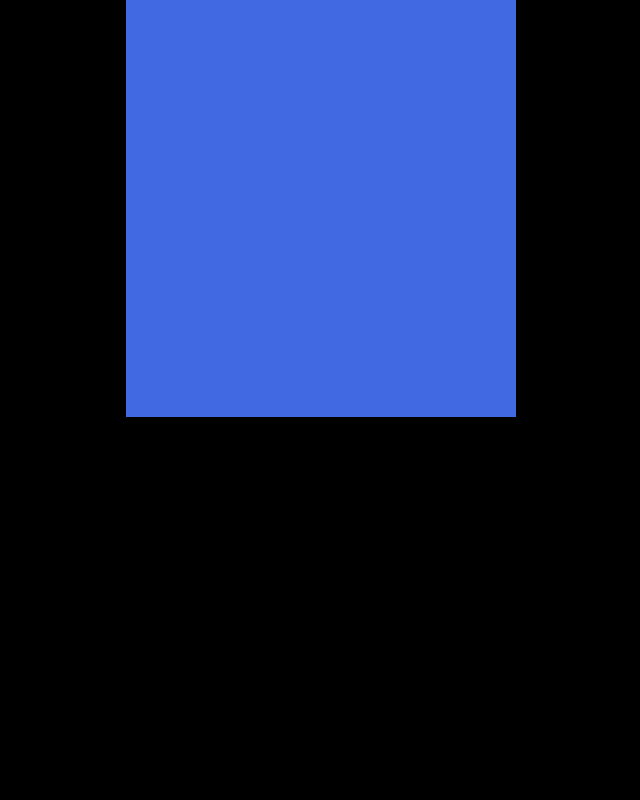
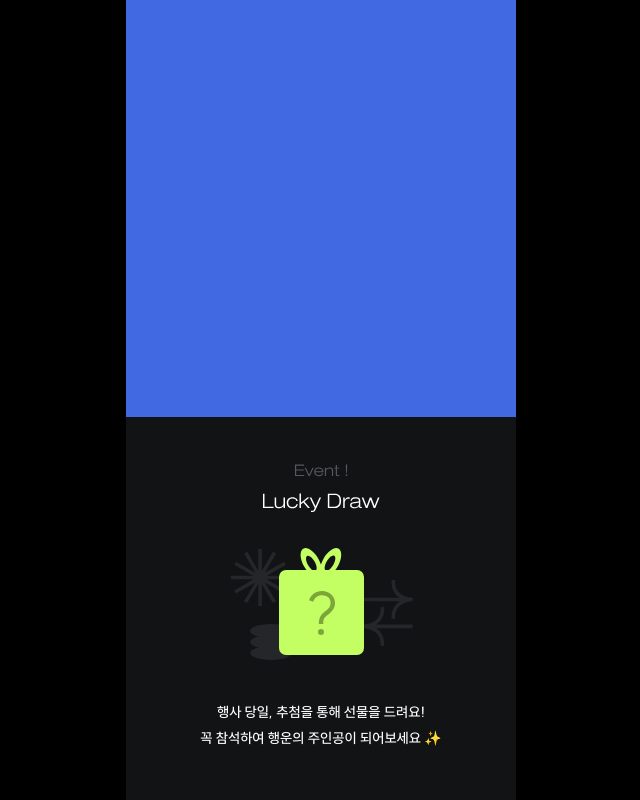
Before and after one commit to sopt-makers/makers-talk, a Next.js app: page / in a window 1280 px wide. Shown: the part 3455-4255 px from the top of the page, without its empty margins (319-959 px from the left). Before the commit the page ends 3872 px from the top, so only its background shows below. Built offline with nearby package versions, Linux system fonts and the light colour scheme.

Commit message:
feat: LuckyDraw 퍼블리싱

```diff
--- /dev/null
+++ b/components/LuckyDraw.tsx
@@ -0,0 +1,36 @@
+import styled from '@emotion/styled';
+import LuckyDrawTitle from '../public/images/lucky-draw-title.svg';
+import LuckyDrawImage from '../public/images/lucky-draw.svg';
+
+export default function LuckyDraw() {
+  return (
+    <Container>
+      <LuckyDrawTitle />
+      <StyledLuckyDrawImage />
+      <Description>{`행사 당일, 추첨을 통해 선물을 드려요!
+꼭 참석하여 행운의 주인공이 되어보세요 ✨`}</Description>
+    </Container>
+  );
+}
+
+const Container = styled.div`
+  background-color: #121315;
+  display: flex;
+  flex-direction: column;
+  align-items: center;
+  padding: 36px 20px 48px 20px;
+`;
+
+const StyledLuckyDrawImage = styled(LuckyDrawImage)`
+  margin-top: 16px;
+`;
+
+const Description = styled.div`
+  font-weight: 400;
+  font-size: 14px;
+  line-height: 190%;
+  color: #ffffff;
+  white-space: pre-line;
+  text-align: center;
+  margin-top: 24px;
+`;
--- a/pages/index.tsx
+++ b/pages/index.tsx
@@ -1,5 +1,6 @@
 import styled from '@emotion/styled';
 import Information from '../components/Information';
+import LuckyDraw from '../components/LuckyDraw';
 import Session from '../components/Session';
 import SpeakerIntroduction from '../components/SpeakerIntroduction';
 
@@ -10,6 +11,7 @@ export default function Home() {
       <Information />
       <Session />
       <SpeakerIntroduction />
+      <LuckyDraw />
     </>
   );
 }
```
Also changed, not shown: public/images/lucky-draw-title.svg (added), public/images/lucky-draw.svg (added).
